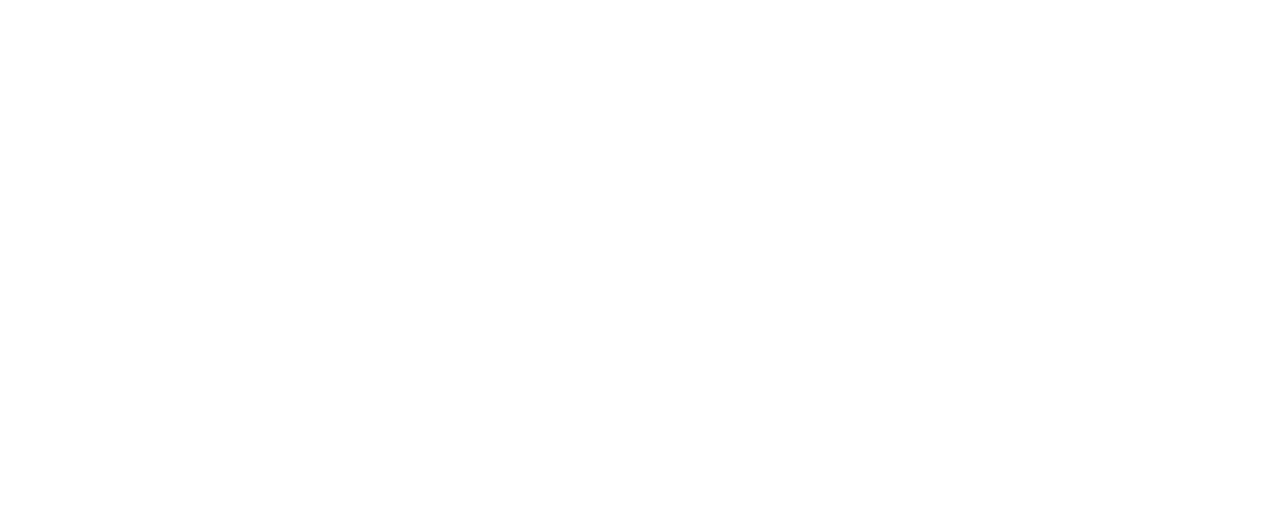
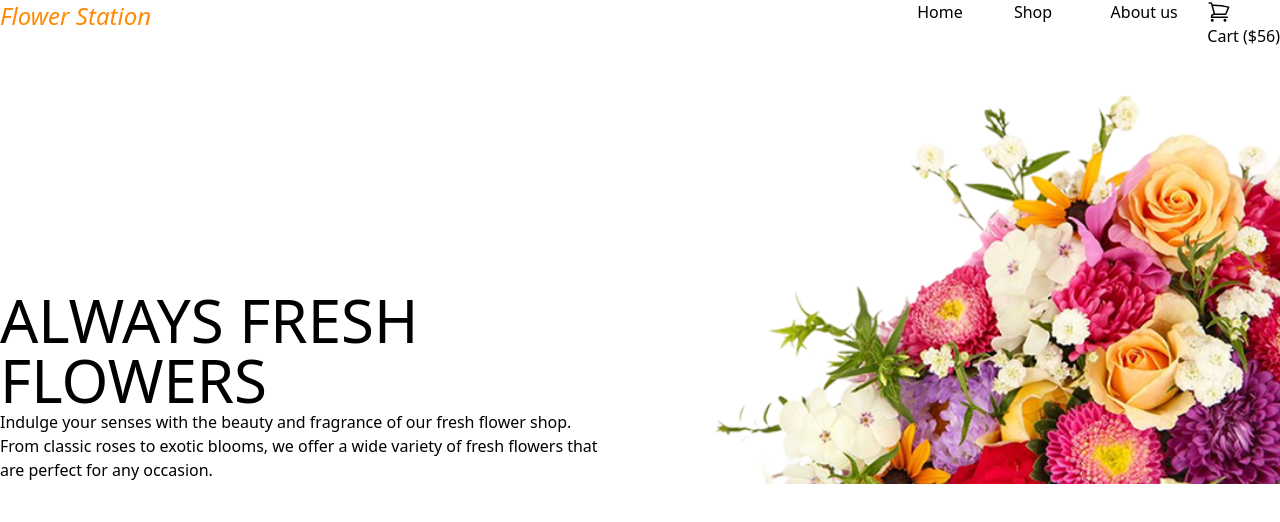
Before and after one commit to Mishukdev2001/assignment-repo2, a plain HTML site: page index.html in a window 1280 px wide. Drawn offline with nearby package versions, Linux system fonts and the light colour scheme.

Commit message:
first-commit

```diff
--- a/index.html
+++ b/index.html
@@ -1,11 +1,52 @@
 <!DOCTYPE html>
 <html lang="en">
+
 <head>
     <meta charset="UTF-8">
-    <meta name="viewport" content="width=device-width, initial-scale=1.0">
-    <title>Document</title>
+    <meta name="viewport" content="width=x, initial-scale=1.0">
+    <script src="https://cdn.jsdelivr.net/npm/@tailwindcss/browser@4"></script>
+    <title>assignment-2</title>
 </head>
+
 <body>
+    <header>
+        <nav class="flex justify-between max-sm:grid-cols-2">
+            <h2 class="text-2xl italic text-orange-400">Flower Station</h2>
 
+            <ul class="grid grid-cols-4 gap-6">
+
+                <li class="max-sm:hidden"><a href="home">Home</a></li>
+                <li class="max-sm:hidden"><a href="shop">Shop</a></li>
+                <li class="max-sm:hidden"><a href="about us">About us</a></li>
+
+
+
+                <li class="max-sm:ml-[300px]">
+                    <svg class= "w-6" xmlns="http://www.w3.org/2000/svg" fill="none" viewBox="0 0 24 24"
+                        stroke-width="1.5" stroke="currentColor" class="size-6">
+                        <path stroke-linecap="round" stroke-linejoin="round"
+                            d="M2.25 3h1.386c.51 0 .955.343 1.087.835l.383 1.437M7.5 14.25a3 3 0 0 0-3 3h15.75m-12.75-3h11.218c1.121-2.3 2.1-4.684 2.924-7.138a60.114 60.114 0 0 0-16.536-1.84M7.5 14.25 5.106 5.272M6 20.25a.75.75 0 1 1-1.5 0 .75.75 0 0 1 1.5 0Zm12.75 0a.75.75 0 1 1-1.5 0 .75.75 0 0 1 1.5 0Z" />
+                    </svg>
+                    <a href="cart ($56)">Cart ($56)</a>
+                </li>
+            </ul>
+
+        </nav>
+    </header>
+    <main>
+        <!-- Banner -->
+        <section class="flex justify-between h-[416px] mt-[20px] max-sm:grid grid-cols-1 ">
+            <div class="mt-[222px]">
+                <h1 class="text-6xl">ALWAYS FRESH <br> FLOWERS</h1>
+                <p>Indulge your senses with the beauty and fragrance of our fresh flower shop. From classic roses to
+                    exotic blooms, we offer a wide variety of fresh flowers that are perfect for any occasion. </p>
+            </div>
+            <img src="assets/hero-flower.png" alt="" class="h-auto">
+        </section>
+    </main>
+    <footer>
+
+    </footer>
 </body>
+
 </html>
--- /dev/null
+++ b/tailwind.css
@@ -0,0 +1 @@
+@import "tailwindcss"
```
Also changed, not shown: assets/deal-ana.png (added), assets/deal-bloom.png (added), assets/deal-zabo.png (added), assets/flower-store.png (added), assets/hero-flower.png (added), assets/icon-facebook.png (added), assets/icon-linkedin.png (added), assets/icon-twitter.png (added), assets/icon-youtube.png (added), assets/logo.png (added), assets/news-letter-bg.png (added), assets/sample-flower-image.png (added), assets/trusted-badge.png (added).
